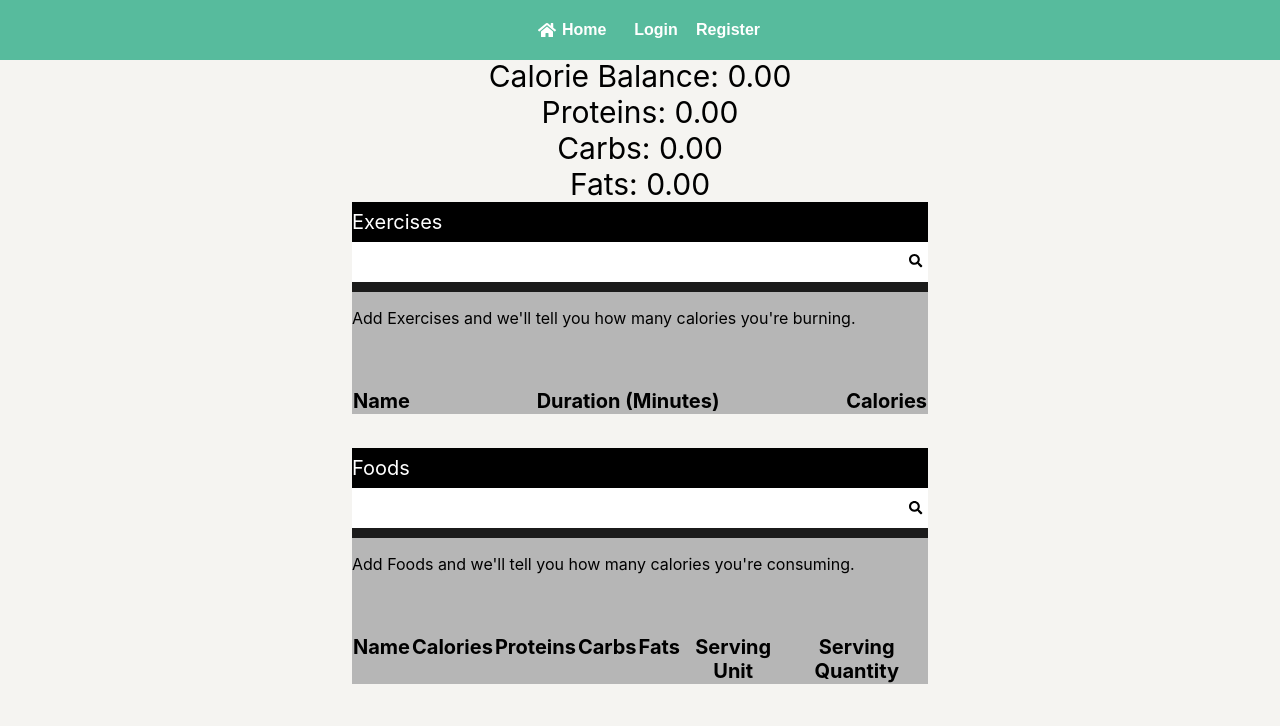
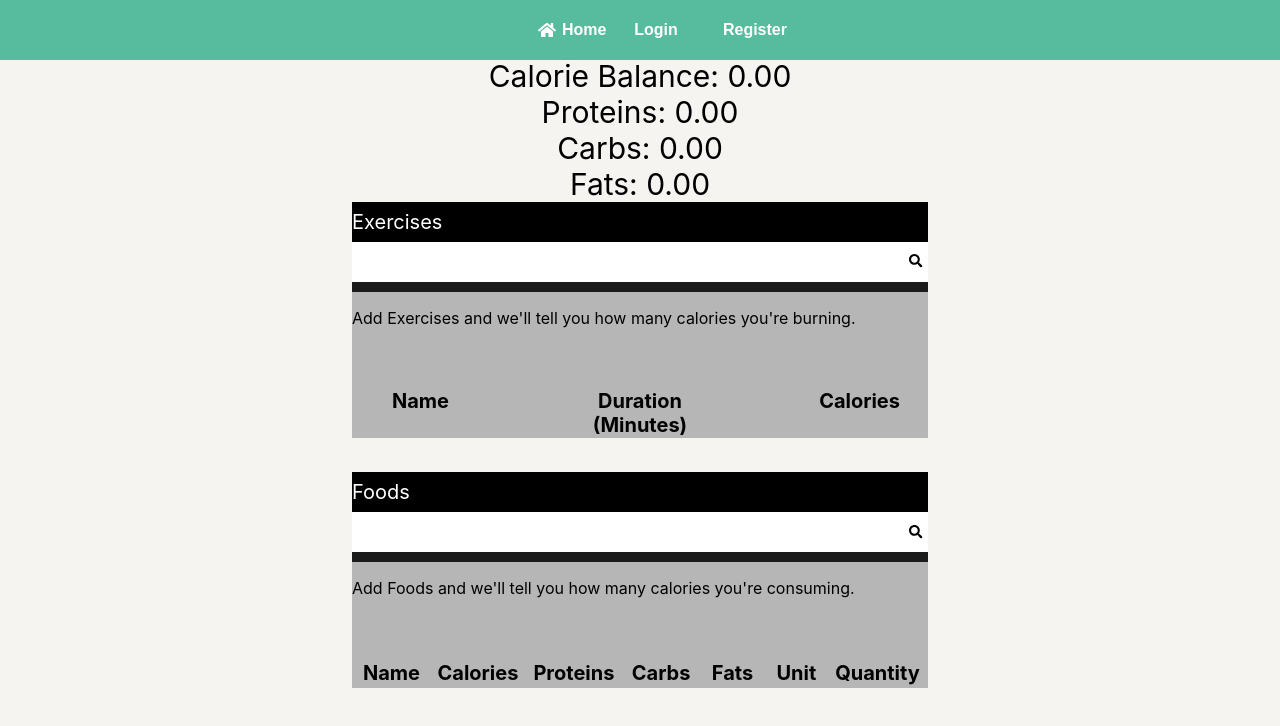
Before and after one commit to KostadinDinkov/HealthTracker, a React (Create React App) app in the folder health-tracker/: page /home in a window 1280 px wide. Shown: the top 726 px of the page. Built offline with nearby package versions, Linux system fonts and the light colour scheme.

Commit message:
changed css

```diff
--- a/health-tracker/src/components/Homepage/Homepage.css
+++ b/health-tracker/src/components/Homepage/Homepage.css
@@ -83,19 +83,18 @@
   display: flex;
   flex-direction: column;
   align-items: center;
+  margin-left: auto;
+  margin-right: auto;
 }
 
 .food-header{
-  display: flex;
   width: 100%;
-  justify-content: space-between;
  }
 
 .food-row{
- display: flex;
  width: 100%;
- justify-content: space-between;
  cursor: pointer;
+ text-align: center;
 }
 .food-row:hover{
   background-color: #cecece;
@@ -167,3 +166,8 @@
   display: flex;
   flex-direction: column;
 }
+
+td,th{
+  width: 10ch;
+  border:none
+}
--- a/health-tracker/src/components/Homepage/Homepage.js
+++ b/health-tracker/src/components/Homepage/Homepage.js
@@ -192,12 +192,8 @@ class Homepage extends React.Component {
       var updated_foods_list = [...this.state.foods_list]
       updated_foods_list.push(
         <tr className="food-row" name={this.state.food_details["serving_qty"] + " " + this.state.food_details["serving_unit"]+" "+this.state.food_details["food_name"]} onClick={this.onPickSuggestion}>
-          <td>
-            {this.state.food_details["food_name"]}
-          </td>
-          <td>
-            {this.state.food_details["nf_calories"]}
-          </td>
+          <td>{this.state.food_details["food_name"]} </td>
+          <td>{this.state.food_details["nf_calories"]}</td>
           <td>
             {this.state.food_details["nf_protein"]}
           </td>
@@ -537,27 +533,13 @@ class Homepage extends React.Component {
 
           <table className="foods-list">
               <tr className="food-header">
-                <th>
-                  Name
-                </th>
-                <th>
-                  Calories
-                </th>
-                <th>
-                  Proteins
-                </th>
-                <th>
-                  Carbs
-                </th>
-                <th>
-                  Fats
-                </th>
-                <th>
-                  Serving Unit
-                </th>
-                <th>
-                  Serving Quantity
-                </th>
+                <th>Name</th>
+                <th>Calories</th>
+                <th>Proteins</th>
+                <th>Carbs</th>
+                <th>Fats</th>
+                <th>Unit</th>
+                <th>Quantity</th>
               </tr>
               {this.state.foods_list}
           </table>
--- a/health-tracker/src/components/RegistrationForm/RegistrationForm.js
+++ b/health-tracker/src/components/RegistrationForm/RegistrationForm.js
@@ -95,7 +95,7 @@ class RegistrationForm extends React.Component{
         }
         //user["gender"]=this.state.gender;
         //user["birth_date"]=this.state.birth_date;
-        user["age"]="22";
+        user["birthDate"]=this.state.birth_date;
         user["height"]=this.state.height;
         user["weight"]=this.state.weight;
         console.log(user)
--- a/health-tracker/src/components/TopBar/TopBar.css
+++ b/health-tracker/src/components/TopBar/TopBar.css
@@ -1,16 +1,11 @@
-#search_bar{
-    width: 90%;
-    font-size: 1.5rem;
-    border: none;
 
-  }
   .top_bar_container .Account{
     display: flex;
     flex-direction: row;
 
   }
   .top_bar_container .Account .menu_button{
-    margin-right: 50%;
+    margin-right: 75%;
   }
   .top_bar_container{
     display: flex;
@@ -35,6 +30,7 @@
     border: none;
     color: white;
     text-decoration: none;
+    background-color: rgb(87, 187, 157)
   }
    .icon{
       margin-right: 6%;
@@ -42,40 +38,7 @@
   .menu_button:hover{
     text-decoration: underline;
   }
-  #search_button{
-    border: none;
-    width: 5%;
-    background-color: white;
-  }
-  #search_container{
-    width: 40%;
-    height: 65%;
-    display: flex;
-  }
-  .dropdown-container {
-    position: relative;
-    width: 7.5%;
-    display: inline-block;
-  }
 
-  /* Dropdown Content (Hidden by Default) */
-  .dropdown-content {
-    display: none;
-    position: absolute;
-    background-color: #f1f1f1;
-    max-width: 75ch;
-    z-index: 1;
-  }
-
-  /* Links inside the dropdown */
-  .dropdown-content a {
-    color: black;
-    padding: 1rem 1.2rem;
-    font-size: 1.5rem;
-    text-decoration: none;
-    font-family: Arial, Helvetica, sans-serif;
-    display: block;
-  }
   .menu-item:hover{
     text-decoration: underline;
 }
```
